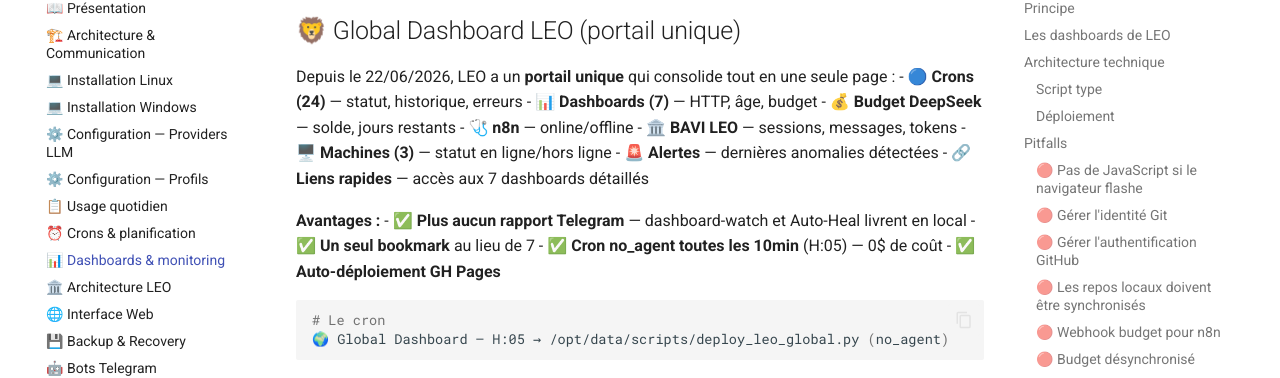
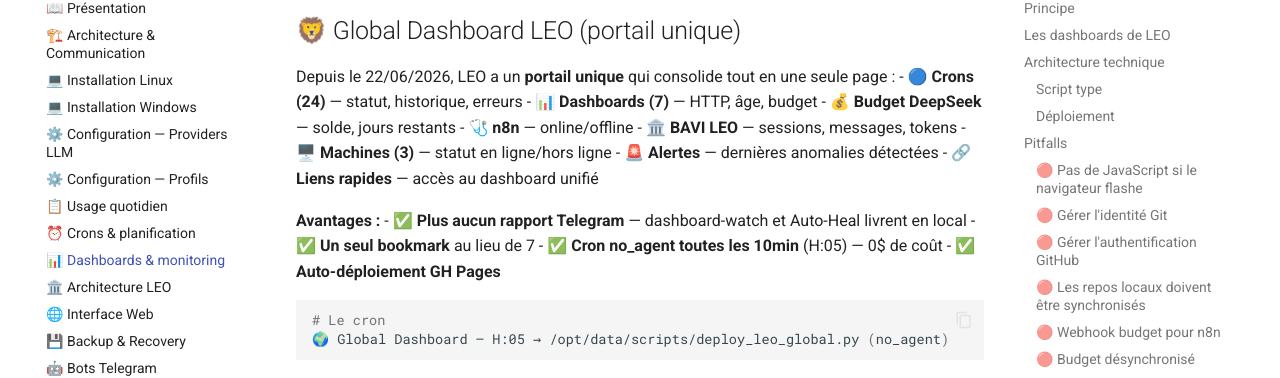
Before and after one commit to christophedanhier-hash/hermes-wiki, an MkDocs documentation site: the page built from docs/hermes/utilisation/dashboards.md, in a window 1280 px wide and 900 px high, scrolled down 4031 px. Shown: the part 100-478 px from the top of the window. Built offline with MkDocs 1.6.1 and Material for MkDocs 9.7.7, drawn with Linux system fonts in a browser that asks for light colours; comment, search, counter and statistics services are not loaded.

Commit message:
fix: correction 2 dernieres mentions '7 dashboards' (watchdogs + lien)

```diff
--- a/docs/hermes/utilisation/dashboards.md
+++ b/docs/hermes/utilisation/dashboards.md
@@ -180,7 +180,7 @@
 - 🏛️ **BAVI LEO** — sessions, messages, tokens
 - 🖥️ **Machines (3)** — statut en ligne/hors ligne
 - 🚨 **Alertes** — dernières anomalies détectées
-- 🔗 **Liens rapides** — accès aux 7 dashboards détaillés
+- 🔗 **Liens rapides** — accès au dashboard unifié
 
 **Avantages :**
 - ✅ **Plus aucun rapport Telegram** — dashboard-watch et Auto-Heal livrent en local
```
Also changed, not shown: docs/hermes/automatisation/ch29-watchdogs.md (+1 -1 lines).
